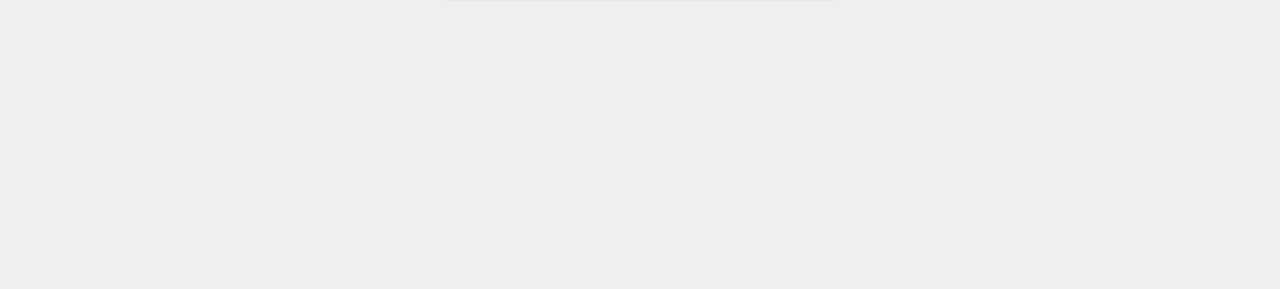
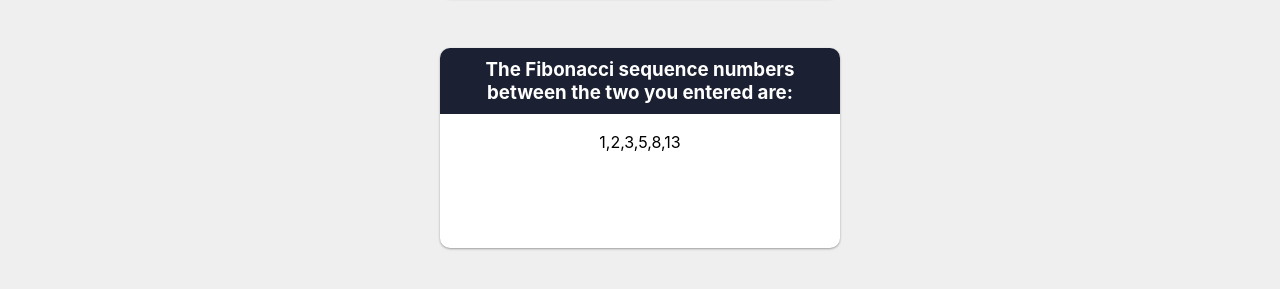
Before and after one commit to charlesGraham/fib-seq, a React (Create React App) app: page / in a window 1280 px wide. Shown: the part 525-814 px from the top of the page. Built offline with nearby package versions, Linux system fonts and the light colour scheme.

Commit message:
able to print fib sequence

```diff
--- a/src/App.js
+++ b/src/App.js
@@ -2,35 +2,16 @@
 import './App.css';
 import Header from './components/Header';
 import Input from './components/Input';
-import './components/Input.css';
 import Output from './components/Output';
 
-
-//actual fib sequence
-/* function fibSeq(number) {
-  let num1 = 0;
-  let num2 = 1;
-
-  for(let i = 0; i < number; i++) {
-      console.log(num1);
-      let nextNum;
-
-      nextNum = num1 + num2;
-      num1 = num2;
-      num2 = nextNum;
-    }
-}  */
-
-
 function App() {
-
-
 
   return (
     <div className="App">
       <Header />
       <Input />
       {/*!input ? <Input /> : <Output /> */}
+      <Output />
     </div>
   );
 }
--- a/src/components/Input.js
+++ b/src/components/Input.js
@@ -11,13 +11,11 @@ function Input() {
     //loop to conosle log output using start as starting point and finish as ending point
 
 
-    function getStart(e) {
-        setStart(e.target.value);
-    }
+    let getStart = (e) => setStart(e.target.value);
+    let getFinish = (e) => setFinish(e.target.value);
 
-    function getFinish(e) {
-        setFinish(e.target.value);
-    }
+    console.log(start);
+    console.log(finish);
 
     return (
             <div>
--- a/src/components/Output.js
+++ b/src/components/Output.js
@@ -1,11 +1,35 @@
 import React from 'react';
 import './Output.css';
 
+
+let output = [];
+
+//actual fib sequence
+function fibSeq(number) {
+  let num1 = 0;
+  let num2 = 1;
+
+  for(let i = 0; i <= number; i++) {
+      console.log(num1);
+      let nextNum;
+
+      nextNum = num1 + num2;
+      num1 = num2;
+      num2 = nextNum;
+      output.push(nextNum);
+    }
+}
+
+fibSeq(5);
+console.log(output);
+
+
 function Output() {
+
     return (
         <div className="box">
             <h3>The Fibonacci sequence numbers between the two you entered are:</h3>
-            <h3>{/* output numbers from sequence */}</h3>
+            <p>{output.toString()}</p>
 
         </div>
 )
```
